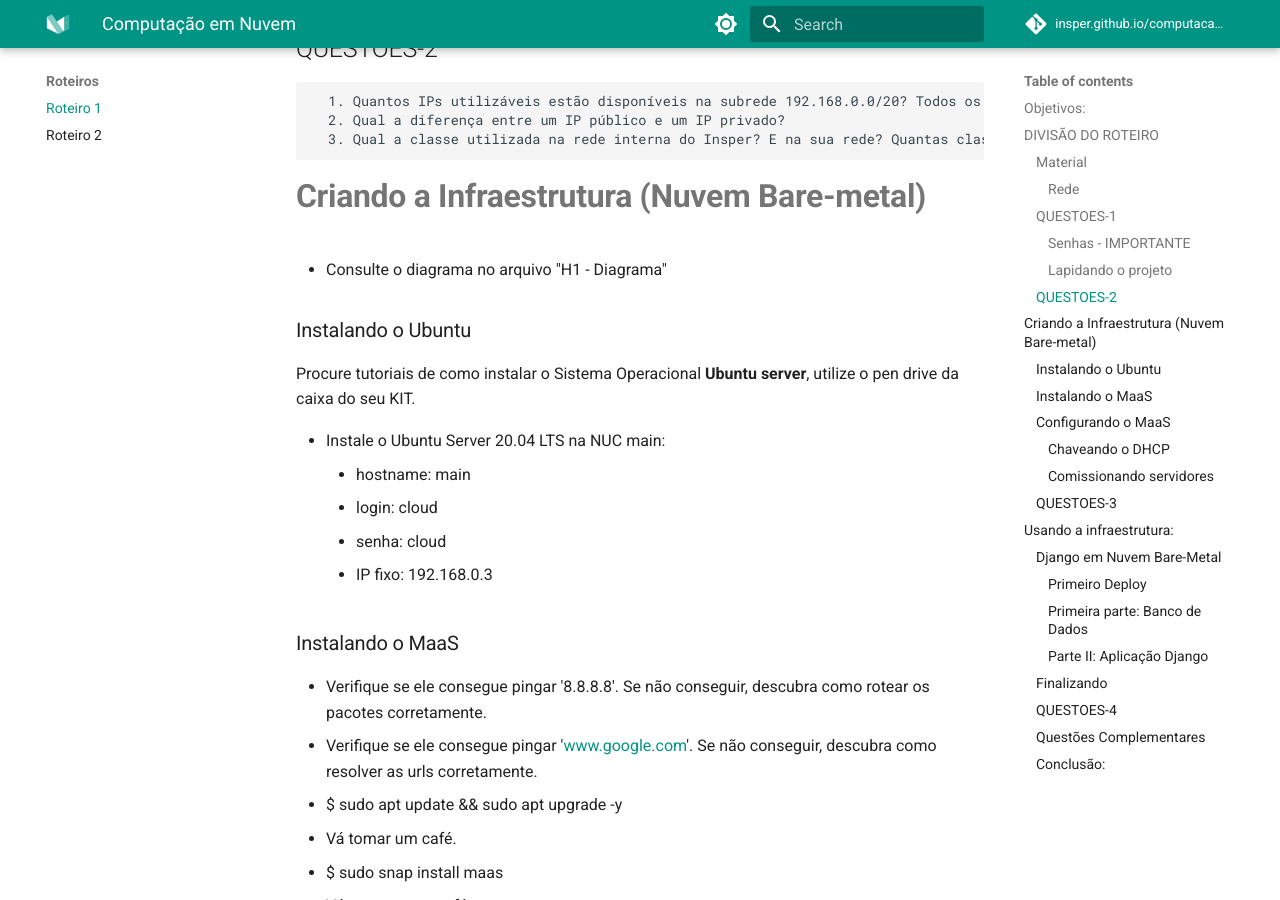
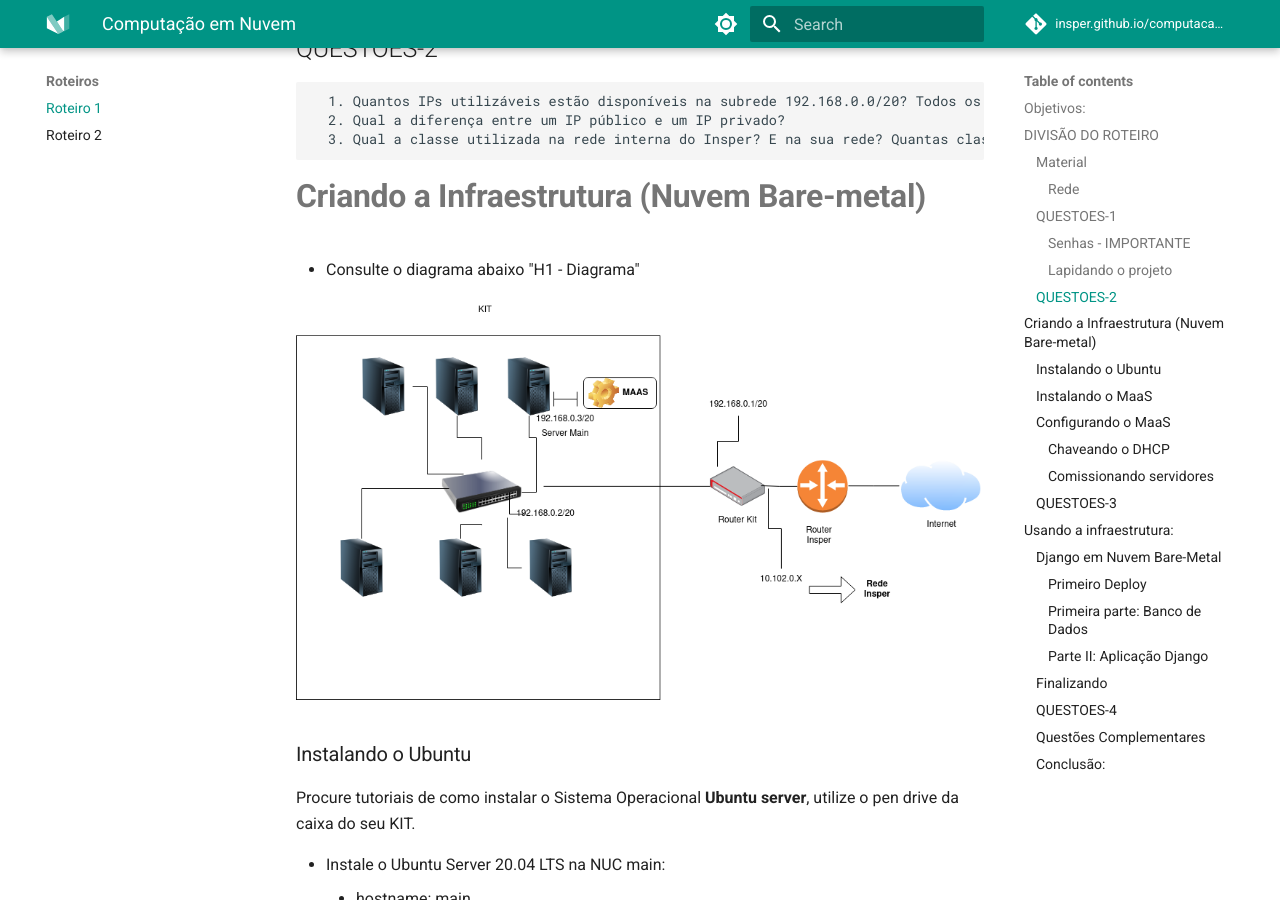
Before and after one commit to Insper/computacao-nuvem, an MkDocs documentation site: the page built from docs/1.Bare_metal.md, in a window 1280 px wide and 900 px high, scrolled down 2060 px. Built offline with MkDocs 1.6.1 and Material for MkDocs 9.7.7, drawn with Linux system fonts in a browser that asks for light colours; comment, search, counter and statistics services are not loaded.

Commit message:
add image diagrama

```diff
--- a/docs/1.Bare_metal.md
+++ b/docs/1.Bare_metal.md
@@ -90,7 +90,9 @@
 
 # **Criando a Infraestrutura (Nuvem Bare-metal)**
 
-* Consulte o diagrama no arquivo "H1 - Diagrama"
+* Consulte o diagrama abaixo "H1 - Diagrama"
+
+![Montagem do Kit](/assets/images/roteiro1_Diagrama.png "Montagem do Kit")
 
 ### Instalando o Ubuntu
 
```
Also changed, not shown: docs/assets/images/roteiro1_Diagrama.png (added).
